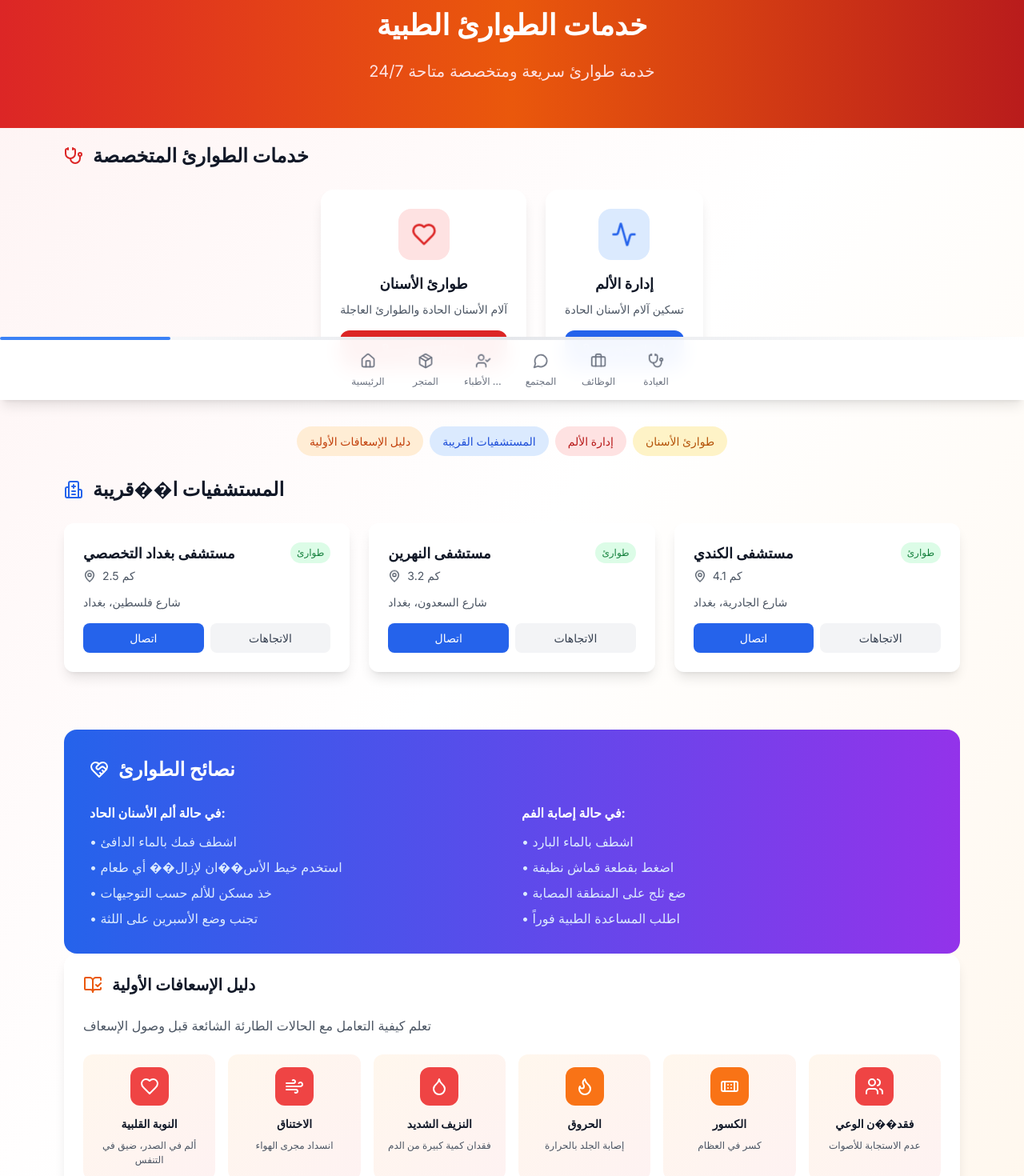
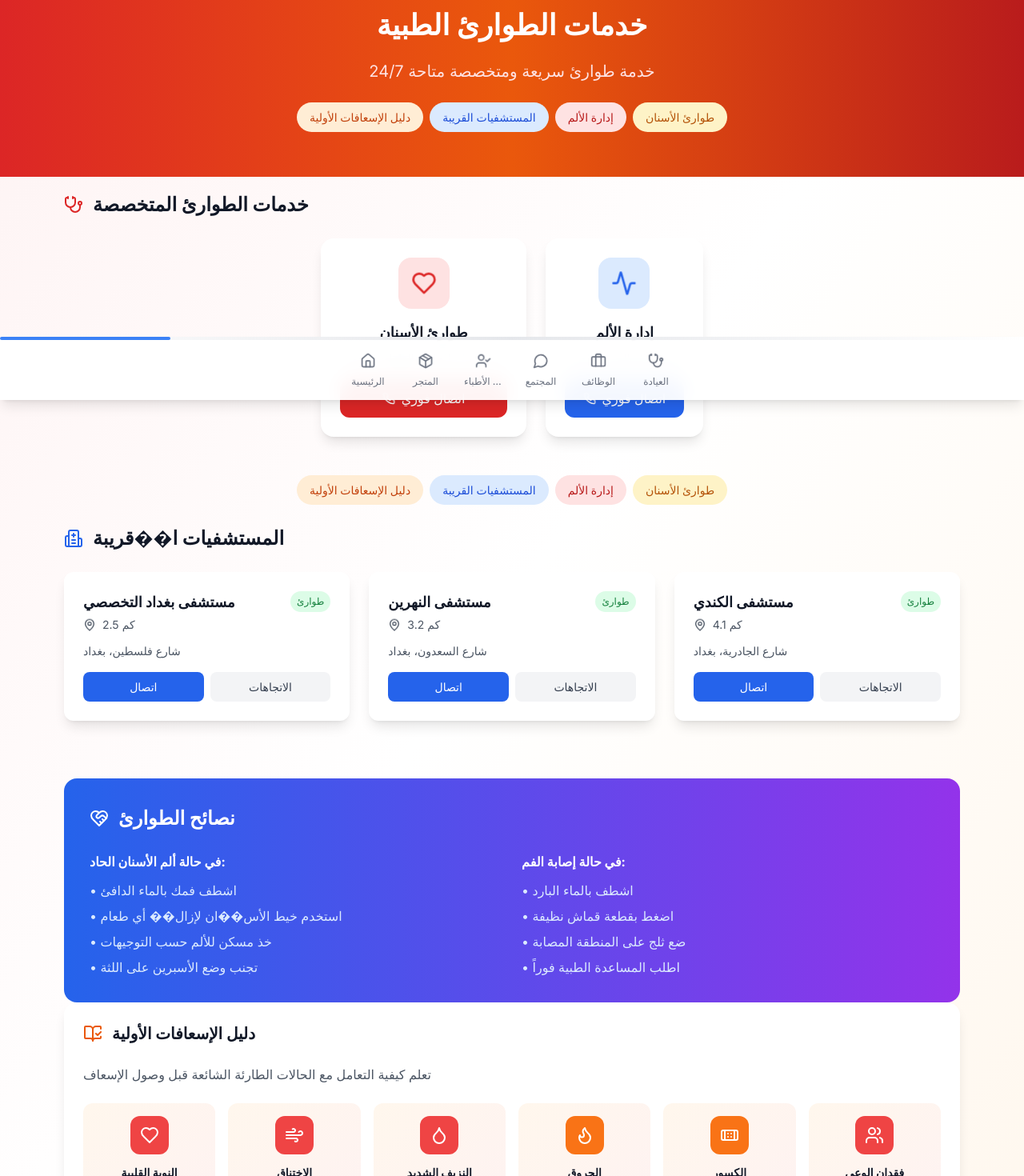
Before and after one commit to sultanaljumailyiq/smart, a React (Vite) app: page /emergency in a window 1280 px wide. Shown: the part 300-1770 px from the top of the page at 80% size. Built offline with nearby package versions, Linux system fonts and the light colour scheme; no server answers.

Commit message:
Insert quick-subnavigation under header paragraph
cgen-f8fa44dca3e046d5ab2842070cd7eca4

```diff
--- a/client/pages/Emergency.tsx
+++ b/client/pages/Emergency.tsx
@@ -79,7 +79,7 @@ const firstAidScenarios = [{
   path: "/emergency/first-aid"
 }, {
   id: "unconscious",
-  title: "فقد��ن الوعي",
+  title: "فقدان الوعي",
   icon: Users,
   urgency: "critical",
   description: "عدم الاستجابة للأصوات",
@@ -117,6 +117,16 @@ export default function Emergency() {
               <p className="text-xl text-red-100 mb-6">
                 خدمة طوارئ سريعة ومتخصصة متاحة 24/7
               </p>
+
+              {/* Quick Sub-navigation */}
+              <div className="mb-6 -mx-1">
+                <div className="flex flex-row flex-wrap justify-center items-start gap-2 overflow-x-auto snap-x snap-mandatory px-1">
+                  <Link to="/emergency/first-aid" className="snap-start whitespace-nowrap px-4 py-2 rounded-full bg-orange-100 text-orange-700 text-sm font-medium hover:bg-orange-200">دليل الإسعافات الأولية</Link>
+                  <Link to="/emergency/hospitals" className="snap-start whitespace-nowrap px-4 py-2 rounded-full bg-blue-100 text-blue-700 text-sm font-medium hover:bg-blue-200">المستشفيات القريبة</Link>
+                  <Link to="/emergency/pain-management" className="snap-start whitespace-nowrap px-4 py-2 rounded-full bg-red-100 text-red-700 text-sm font-medium hover:bg-red-200">إدارة الألم</Link>
+                  <Link to="/emergency/dental" className="snap-start whitespace-nowrap px-4 py-2 rounded-full bg-amber-100 text-amber-700 text-sm font-medium hover:bg-amber-200">طوارئ الأسنان</Link>
+                </div>
+              </div>
 
               {/* Emergency Alert */}
 
```
